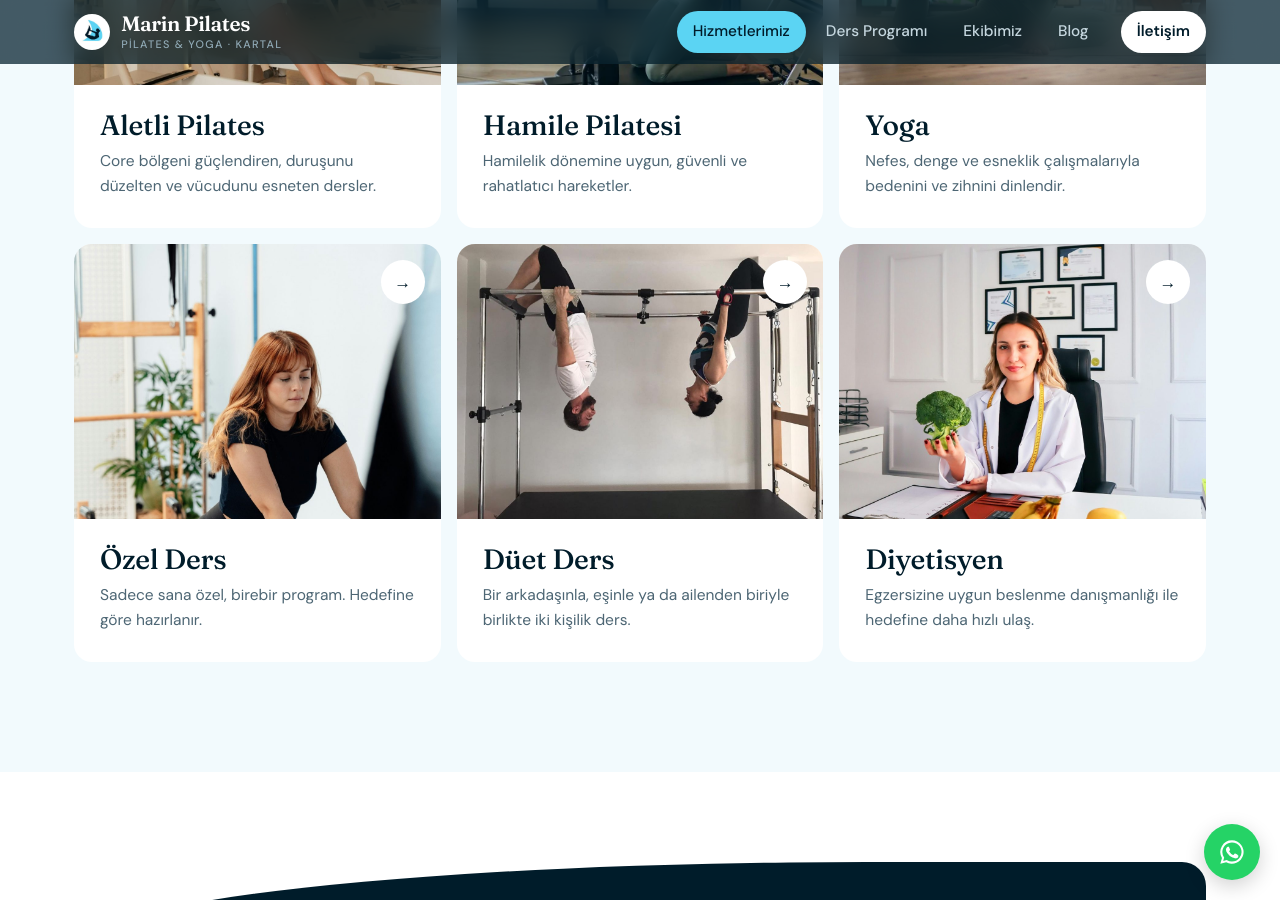
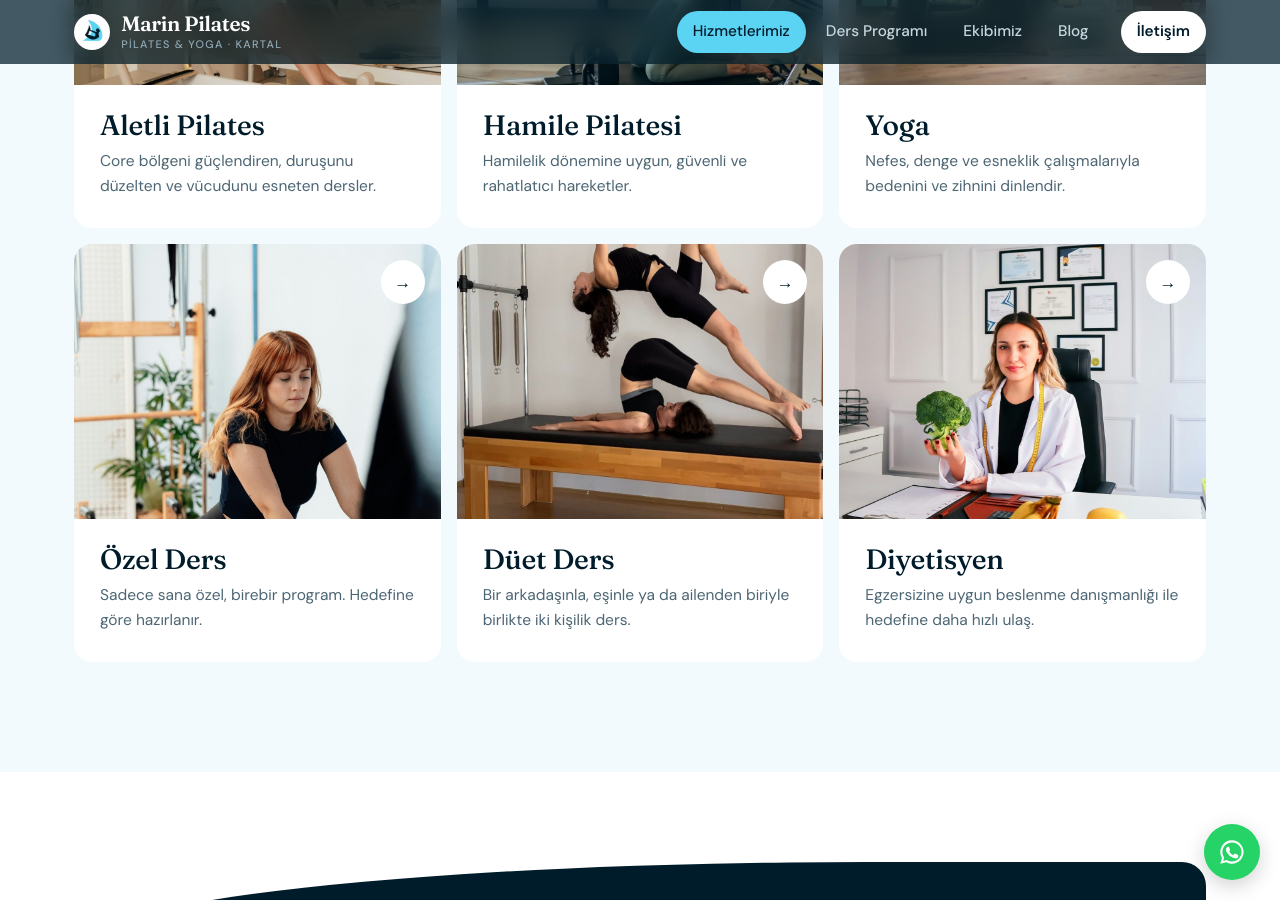
Before and after one commit to irembasoglu/pilates, a Jekyll site: the page built from hizmetlerimiz.html, in a window 1280 px wide and 900 px high, scrolled down 748 px. Built offline with Jekyll 4.4.1, drawn with Linux system fonts in a browser that asks for light colours.

Commit message:
Düet ders fotoğrafı: stüdyodaki ikili cadillac fotoğrafı
Co-Authored-By: Claude Opus 5.5 <noreply@anthropic.com>
Claude-Session: https://claude.ai/code/session_01V8pagf3RSBv4mF8qP7Bptg

```diff
--- a/_data/hizmetler.yml
+++ b/_data/hizmetler.yml
@@ -99,7 +99,7 @@
 - id: duet-ders
   ad: Düet Ders
   sayfa_baslik: Düet Ders
-  foto: foto/galeri-2.jpg
+  foto: foto/galeri-1.jpg
   kisa: Bir arkadaşınla, eşinle ya da ailenden biriyle birlikte iki kişilik ders.
   lead: Bir arkadaşınla, eşinle ya da ailenden biriyle birlikte, iki kişiye özel ders.
   uzun: Düet derste bir arkadaşın, eşin ya da ailenden biriyle birlikte iki kişi ders alırsınız. Özel dersin yakın takibini, birlikte spor yapmanın motivasyonuyla birleştirir.
```
